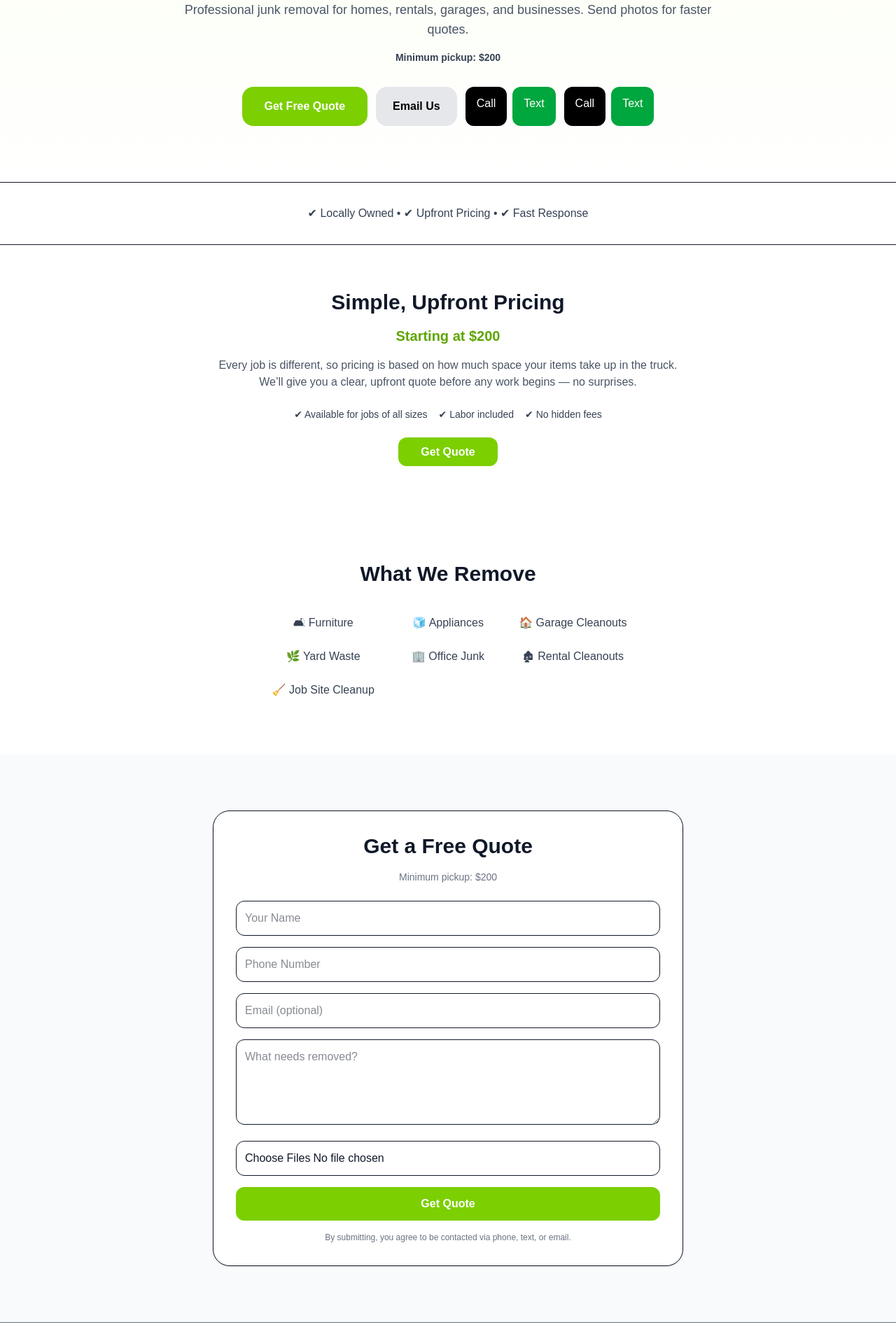
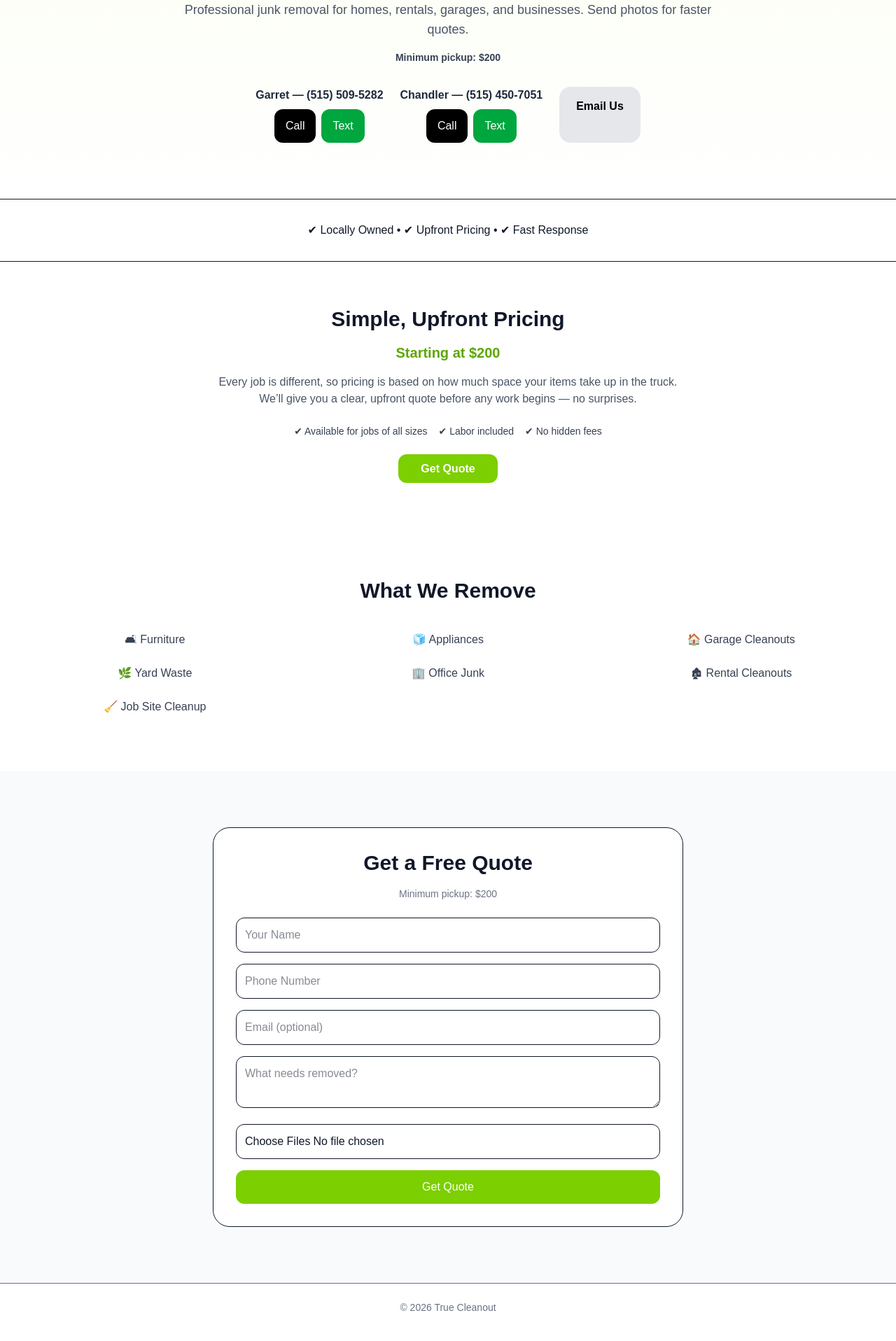
Before and after one commit to garretheinen/true-cleanup, a Next.js app: page / in a window 1280 px wide. Shown: the part 600-2516 px from the top of the page at 70% size. Built offline with nearby package versions, Linux system fonts and the light colour scheme.

Commit message:
Improve contact clarity and remove top CTA

```diff
--- a/app/page.tsx
+++ b/app/page.tsx
@@ -74,24 +74,14 @@ export default function Home() {
           Minimum pickup: $200
         </p>
 
-        {/* BUTTONS */}
-        <div className="flex flex-wrap justify-center gap-3">
-
-          <a
-            href="#quote"
-            className="bg-lime-500 hover:bg-lime-600 text-white px-8 py-4 rounded-2xl font-semibold"
-          >
-            Get Free Quote
-          </a>
-
-          <a
-            href="mailto:truecleanoutco@gmail.com?subject=Quote Request&body=Name:%0APhone:%0AWhat needs removed:"
-            className="bg-gray-200 hover:bg-gray-300 text-black px-6 py-4 rounded-2xl font-semibold"
-          >
-            Email Us
-          </a>
+        {/* CONTACT BUTTONS */}
+        <div className="flex flex-wrap justify-center gap-6">
 
           {/* GARRET */}
+          <div className="flex flex-col items-center gap-2">
+            <p className="font-semibold text-gray-800">
+              Garret — (515) 509-5282
+            </p>
             <div className="flex gap-2">
               <a
                 href="tel:5155095282"
@@ -100,14 +90,19 @@ export default function Home() {
                 Call
               </a>
               <a
-              href="sms:5155095282?body=Hi, I need a junk removal quote."
+                href="sms:5155095282?body=Hi Garret, I need a junk removal quote."
                 className="bg-green-600 text-white px-4 py-3 rounded-xl"
               >
                 Text
               </a>
             </div>
+          </div>
 
           {/* CHANDLER */}
+          <div className="flex flex-col items-center gap-2">
+            <p className="font-semibold text-gray-800">
+              Chandler — (515) 450-7051
+            </p>
             <div className="flex gap-2">
               <a
                 href="tel:5154507051"
@@ -116,25 +111,32 @@ export default function Home() {
                 Call
               </a>
               <a
-              href="sms:5154507051?body=Hi, I need a junk removal quote."
+                href="sms:5154507051?body=Hi Chandler, I need a junk removal quote."
                 className="bg-green-600 text-white px-4 py-3 rounded-xl"
               >
                 Text
               </a>
             </div>
+          </div>
+
+          {/* EMAIL */}
+          <a
+            href="mailto:truecleanoutco@gmail.com?subject=Quote Request&body=Name:%0APhone:%0AWhat needs removed:"
+            className="bg-gray-200 hover:bg-gray-300 text-black px-6 py-4 rounded-2xl font-semibold"
+          >
+            Email Us
+          </a>
 
         </div>
       </section>
 
       {/* TRUST BAR */}
       <section className="px-6 py-8 text-center border-y">
-        <div className="flex flex-wrap justify-center gap-3 text-gray-700">
         ✔ Locally Owned • ✔ Upfront Pricing • ✔ Fast Response
-        </div>
       </section>
 
       {/* PRICING */}
-      <section className="px-6 py-16 text-center bg-white">
+      <section className="px-6 py-16 text-center">
         <h2 className="text-3xl font-bold mb-4">
           Simple, Upfront Pricing
         </h2>
@@ -157,7 +159,7 @@ export default function Home() {
         <div className="mt-8">
           <a
             href="#quote"
-            className="bg-lime-500 hover:bg-lime-600 text-white px-8 py-3 rounded-xl font-semibold"
+            className="bg-lime-500 text-white px-8 py-3 rounded-xl font-semibold"
           >
             Get Quote
           </a>
@@ -165,7 +167,7 @@ export default function Home() {
       </section>
 
       {/* SERVICES */}
-      <section className="px-6 py-20 max-w-6xl mx-auto text-center">
+      <section className="px-6 py-20 text-center">
         <h2 className="text-3xl font-bold mb-10">What We Remove</h2>
 
         <div className="grid grid-cols-2 md:grid-cols-3 gap-6 text-gray-700">
@@ -181,7 +183,7 @@ export default function Home() {
 
       {/* FORM */}
       <section id="quote" className="px-6 py-20 bg-gray-50 flex-grow">
-        <div className="max-w-2xl mx-auto bg-white border rounded-3xl p-8 shadow-sm">
+        <div className="max-w-2xl mx-auto bg-white border rounded-3xl p-8">
 
           <h2 className="text-3xl font-bold text-center mb-4">
             Get a Free Quote
@@ -225,7 +227,6 @@ export default function Home() {
                 value={form.message}
                 onChange={(e) => setForm({ ...form, message: e.target.value })}
                 className="w-full border p-3 rounded-xl"
-                rows={4}
               />
 
               <input
@@ -238,14 +239,10 @@ export default function Home() {
 
               <button
                 onClick={handleSubmit}
-                className="w-full bg-lime-500 hover:bg-lime-600 text-white py-3 rounded-xl font-semibold"
+                className="w-full bg-lime-500 text-white py-3 rounded-xl"
               >
                 {loading ? "Sending..." : "Get Quote"}
               </button>
-
-              <p className="text-xs text-gray-500 text-center">
-                By submitting, you agree to be contacted via phone, text, or email.
-              </p>
 
             </div>
           )}
```
Lines whose indentation alone changed are shown as unchanged.
